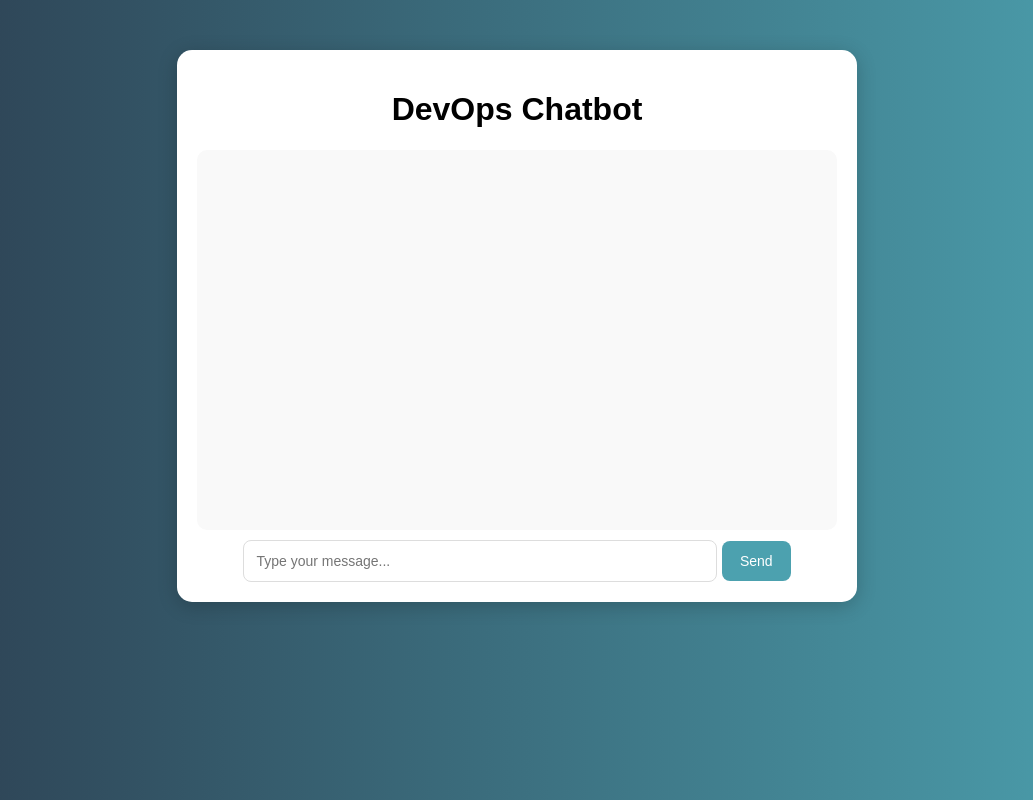
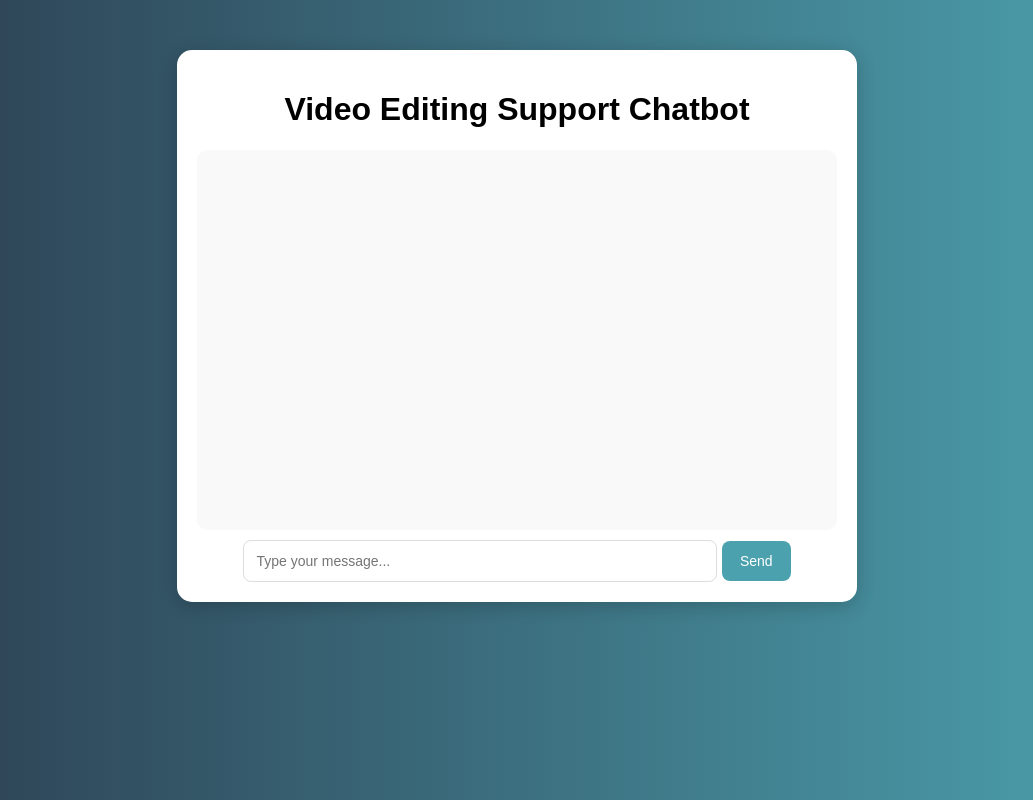
Before and after one commit to CBSINHA/mychatbot, a plain HTML site: page index.html in a window 1280 px wide. Shown: the whole page, without its empty margins (123-1156 px from the left). Drawn offline with Linux system fonts and the light colour scheme.

Commit message:
Update index.html for priya's project

```diff
--- a/index.html
+++ b/index.html
@@ -3,12 +3,12 @@
 <head>
     <meta charset="UTF-8">
     <meta name="viewport" content="width=device-width, initial-scale=1.0">
-    <title>DevOps Chatbot</title>
+    <title>Video Editing Support Chatbot</title>
     <link rel="stylesheet" href="style.css">
 </head>
 <body>
     <div class="chat-container">
-        <h1>DevOps Chatbot</h1>
+        <h1>Video Editing Support Chatbot</h1>
         <div id="chat-box"></div>
         <input type="text" id="user-input" placeholder="Type your message...">
         <button onclick="sendMessage()">Send</button>
```
